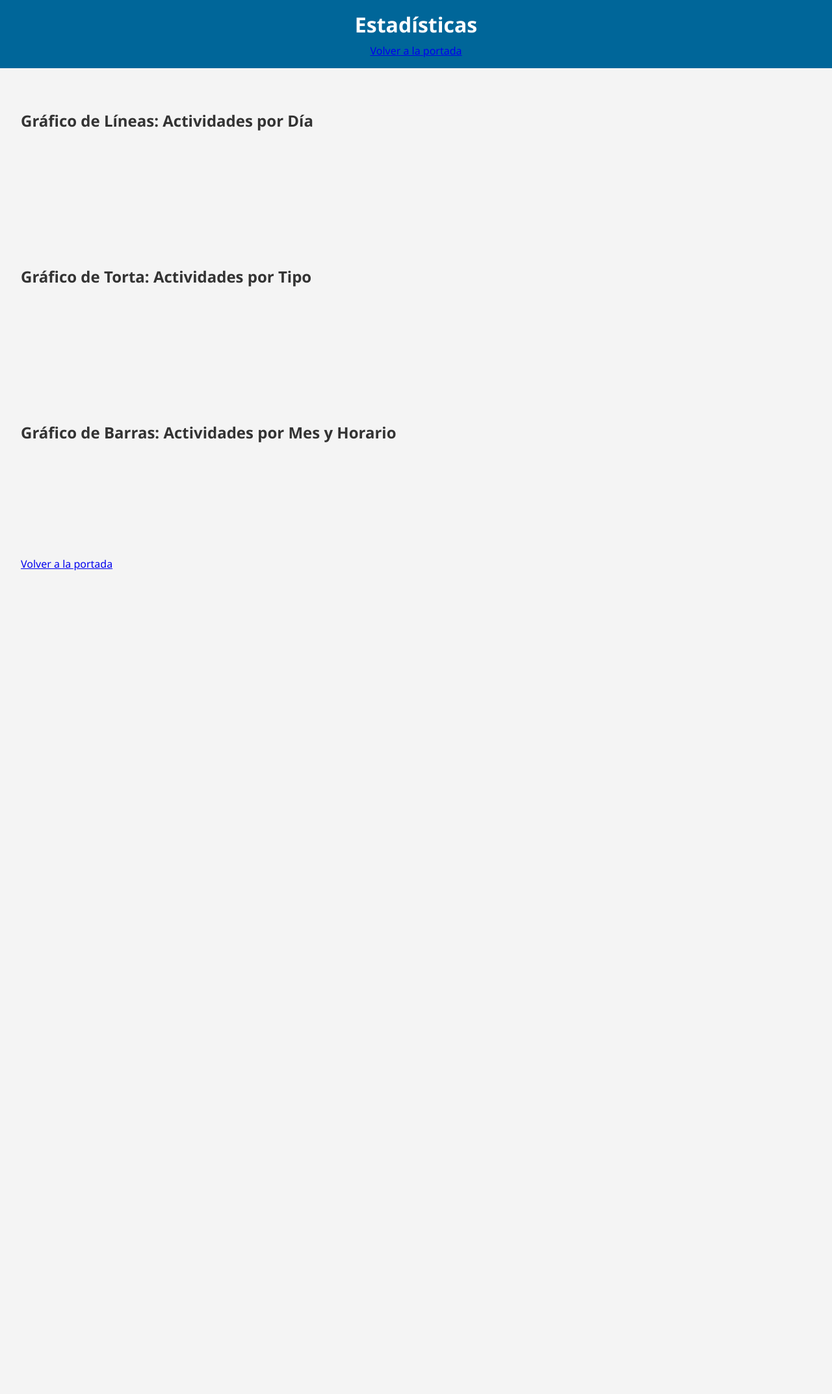
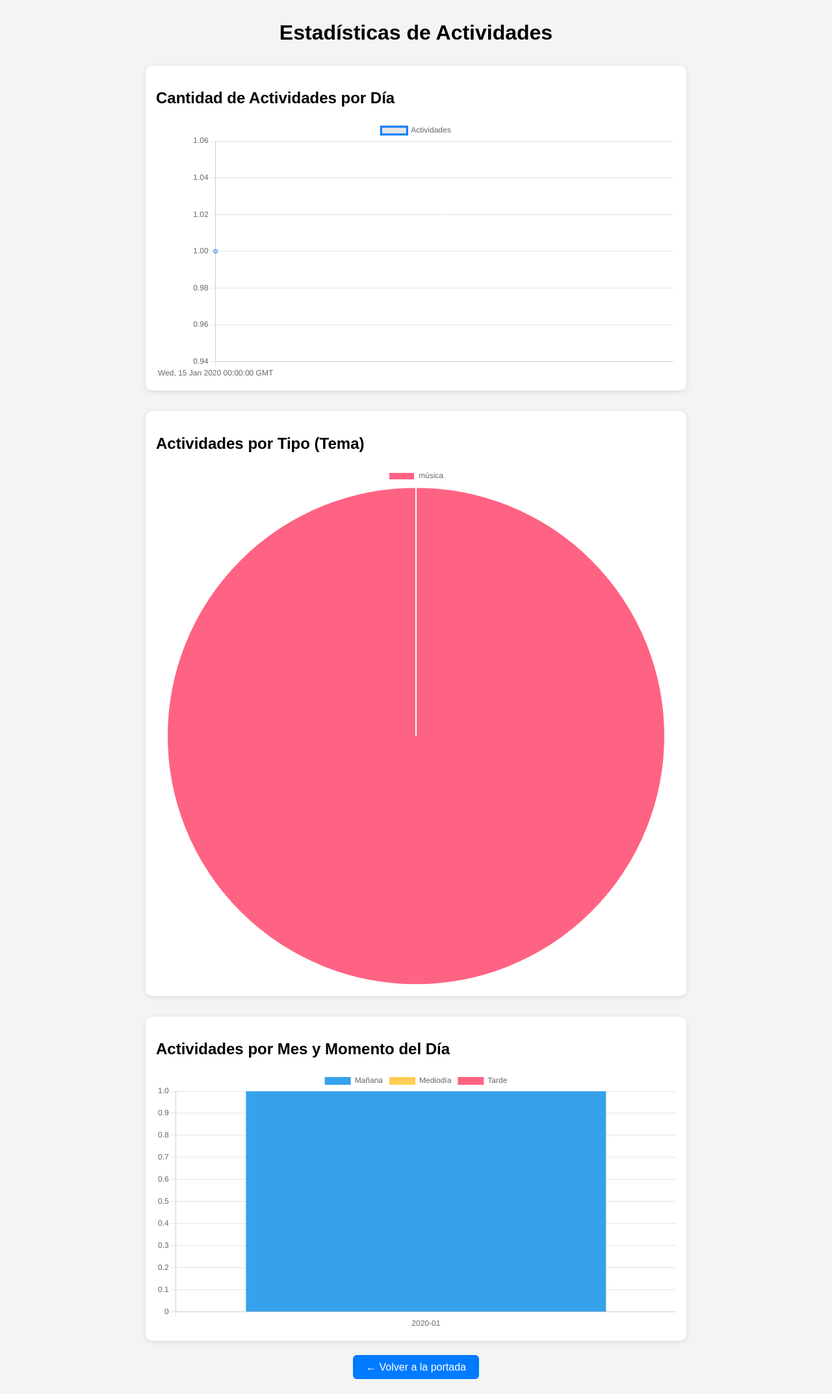
Before and after one commit to juxinxu1/tarea2, a Flask app: page /estadisticas in a window 1280 px wide. Shown: the whole page at 65% size. Before the commit the page ends 878 px from the top, so only its background shows below. Run offline with Flask 3, Linux system fonts and the light colour scheme; tables that the repository leaves empty hold one stand-in row (values such as "Sample post"); a map, chart or similar area stays blank.

Commit message:
Estadisticas y comentarios

```diff
--- a/app.py
+++ b/app.py
@@ -4,8 +4,13 @@
 import hashlib
 import filetype
 import traceback
-from database.db import insert_actividad, insert_contacto, insert_tema, insert_foto, get_all_regiones, get_comunas_by_region, get_last_actividades
+from database.db import (
+    insert_actividad, insert_contacto, insert_tema, insert_foto,
+    get_all_regiones, get_comunas_by_region, get_last_actividades,
+    get_estadisticas, get_conn
+)
 from utils.validations import validate_activity_form
+from datetime import datetime
 
 app = Flask(__name__)
 app.secret_key = "actividad_secreta"
@@ -29,12 +34,14 @@
     comunas = get_comunas_by_region(region_id)
     return jsonify(comunas)
 
-# ---- Páginas web ----
+# ---- Página principal ----
 
 @app.route('/')
 def index():
     actividades = get_last_actividades(5)
     return render_template('index.html', actividades=actividades)
+
+# ---- Agregar actividad ----
 
 @app.route('/agregar_actividad', methods=['GET', 'POST'])
 def agregar_actividad():
@@ -93,14 +100,72 @@
 
     return render_template('agregar_actividad.html')
 
+# ---- Lista de actividades ----
+
 @app.route('/lista_actividades')
 def lista_actividades():
     actividades = get_last_actividades(5)
     return render_template('lista_actividades.html', actividades=actividades)
 
+# ---- API de estadísticas ----
+
+@app.route('/api/estadisticas')
+def api_estadisticas():
+    try:
+        datos = get_estadisticas()
+        return jsonify(datos)
+    except Exception as e:
+        return jsonify({"error": str(e)}), 500
+
 @app.route('/estadisticas')
 def estadisticas():
     return render_template('estadisticas.html')
 
+# ---- Comentarios ----
+
+@app.route('/actividad/<int:actividad_id>/comentarios', methods=['GET'])
+def obtener_comentarios(actividad_id):
+    conexion = get_conn()
+    with conexion.cursor() as cursor:
+        cursor.execute("""
+            SELECT nombre, texto, DATE_FORMAT(fecha, '%%d-%%m-%%Y %%H:%%i') AS fecha
+            FROM comentario
+            WHERE actividad_id = %s
+            ORDER BY fecha DESC
+        """, (actividad_id,))
+        comentarios = cursor.fetchall()
+    conexion.close()
+    return jsonify(comentarios)
+
+@app.route('/actividad/<int:actividad_id>/comentarios', methods=['POST'])
+def agregar_comentario(actividad_id):
+    data = request.get_json()
+    nombre = data.get("nombre", "").strip()
+    texto = data.get("texto", "").strip()
+
+    errores = []
+
+    if not nombre or len(nombre) < 3 or len(nombre) > 80:
+        errores.append("El nombre debe tener entre 3 y 80 caracteres.")
+
+    if not texto or len(texto) < 5:
+        errores.append("El comentario debe tener al menos 5 caracteres.")
+
+    if errores:
+        return jsonify({"errores": errores}), 400
+
+    conexion = get_conn()
+    with conexion.cursor() as cursor:
+        cursor.execute("""
+            INSERT INTO comentario (nombre, texto, fecha, actividad_id)
+            VALUES (%s, %s, NOW(), %s)
+        """, (nombre, texto, actividad_id))
+        conexion.commit()
+    conexion.close()
+
+    return jsonify({"mensaje": "Comentario agregado exitosamente"}), 200
+
+# ---- Run ----
+
 if __name__ == '__main__':
     app.run(debug=True)
--- a/database/db.py
+++ b/database/db.py
@@ -91,3 +91,41 @@
                 LIMIT %s
             """, (limit,))
             return cursor.fetchall()
+
+def get_estadisticas():
+    with get_conn() as conn:
+        with conn.cursor() as cursor:
+            cursor.execute(QUERY_DICT["estadisticas_actividades_por_dia"])
+            actividades_por_dia = cursor.fetchall()
+
+            cursor.execute(QUERY_DICT["estadisticas_actividades_por_tema"])
+            actividades_por_tema = cursor.fetchall()
+
+            cursor.execute(QUERY_DICT["estadisticas_actividades_por_mes_momento"])
+            actividades_por_mes_momento = cursor.fetchall()
+
+    return {
+        "actividades_por_dia": actividades_por_dia,
+        "actividades_por_tema": actividades_por_tema,
+        "actividades_por_mes_momento": actividades_por_mes_momento
+    }
+
+def insert_comentario(nombre, texto, actividad_id):
+    with get_conn() as conn:
+        with conn.cursor() as cursor:
+            cursor.execute("""
+                INSERT INTO comentario (nombre, texto, fecha, actividad_id)
+                VALUES (%s, %s, NOW(), %s)
+            """, (nombre, texto, actividad_id))
+        conn.commit()
+
+def get_comentarios_by_actividad(actividad_id):
+    with get_conn() as conn:
+        with conn.cursor() as cursor:
+            cursor.execute("""
+                SELECT nombre, texto, DATE_FORMAT(fecha, '%%d-%%m-%%Y %%H:%%i') AS fecha
+                FROM comentario
+                WHERE actividad_id = %s
+                ORDER BY fecha DESC
+            """, (actividad_id,))
+            return cursor.fetchall()
--- a/database/querys.json
+++ b/database/querys.json
@@ -6,5 +6,10 @@
   "insert_foto": "INSERT INTO foto (ruta_archivo, nombre_archivo, actividad_id) VALUES (%s, %s, %s)",
   "get_all_regiones": "SELECT id, nombre FROM region ORDER BY nombre",
   "get_comunas_by_region": "SELECT id, nombre FROM comuna WHERE region_id = %s ORDER BY nombre",
-  "get_last_actividades": "SELECT a.id, a.nombre, a.descripcion, a.dia_hora_inicio, MIN(f.ruta_archivo) AS ruta_archivo FROM actividad a LEFT JOIN foto f ON a.id = f.actividad_id GROUP BY a.id ORDER BY a.dia_hora_inicio DESC LIMIT %s"
+  "get_last_actividades": "SELECT a.id, a.nombre, a.descripcion, a.dia_hora_inicio, MIN(f.ruta_archivo) AS ruta_archivo FROM actividad a LEFT JOIN foto f ON a.id = f.actividad_id GROUP BY a.id ORDER BY a.dia_hora_inicio DESC LIMIT %s",
+  "estadisticas_actividades_por_dia": "SELECT DATE(dia_hora_inicio) AS fecha, COUNT(*) AS cantidad FROM actividad GROUP BY fecha ORDER BY fecha",
+  "estadisticas_actividades_por_tema": "SELECT tema, COUNT(*) AS cantidad FROM actividad_tema GROUP BY tema",
+  "estadisticas_actividades_por_mes_momento": "SELECT DATE_FORMAT(dia_hora_inicio, '%Y-%m') AS mes, SUM(CASE WHEN HOUR(dia_hora_inicio) < 12 THEN 1 ELSE 0 END) AS manana, SUM(CASE WHEN HOUR(dia_hora_inicio) BETWEEN 12 AND 16 THEN 1 ELSE 0 END) AS mediodia, SUM(CASE WHEN HOUR(dia_hora_inicio) > 16 THEN 1 ELSE 0 END) AS tarde FROM actividad GROUP BY mes ORDER BY mes",
+  "insert_comentario": "INSERT INTO comentario (nombre, texto, fecha, actividad_id) VALUES (%s, %s, NOW(), %s)",
+  "get_comentarios_por_actividad": "SELECT nombre, texto, fecha FROM comentario WHERE actividad_id = %s ORDER BY fecha DESC"
 }
--- a/static/scripts.js
+++ b/static/scripts.js
@@ -88,4 +88,5 @@
     confirmation.style.display = "none";
     form.style.display = "block";
   });
+
 });
--- a/templates/estadisticas.html
+++ b/templates/estadisticas.html
@@ -2,35 +2,142 @@
 <html lang="es">
 <head>
   <meta charset="UTF-8">
-  <meta name="viewport" content="width=device-width, initial-scale=1.0">
-  <title>Estadísticas</title>
-  <!-- Carga correcta de styles.css -->
-  <link rel="stylesheet" href="{{ url_for('static', filename='styles.css') }}">
+  <title>Estadísticas de Actividades</title>
+  <script src="https://cdn.jsdelivr.net/npm/chart.js"></script>
+  <style>
+    body {
+      font-family: Arial, sans-serif;
+      margin: 2rem;
+      background-color: #f4f4f4;
+    }
+
+    h1 {
+      text-align: center;
+    }
+
+    .chart-container {
+      width: 90%;
+      max-width: 800px;
+      margin: 2rem auto;
+      background: white;
+      padding: 1rem;
+      border-radius: 10px;
+      box-shadow: 0 2px 8px rgba(0,0,0,0.1);
+    }
+
+    .back-button {
+      text-align: center;
+      margin-top: 2rem;
+    }
+
+    .back-button a {
+      background-color: #007BFF;
+      color: white;
+      padding: 10px 20px;
+      text-decoration: none;
+      border-radius: 6px;
+    }
+
+    .back-button a:hover {
+      background-color: #0056b3;
+    }
+  </style>
 </head>
 <body>
-  <header>
-    <h1>Estadísticas</h1>
-    <a href="{{ url_for('index') }}">Volver a la portada</a>
-  </header>
 
-  <main>
-    <section id="estadisticas-charts">
-      <h2>Gráfico de Líneas: Actividades por Día</h2>
-      <canvas id="chart-line"></canvas>
+  <h1>Estadísticas de Actividades</h1>
 
-      <h2>Gráfico de Torta: Actividades por Tipo</h2>
-      <canvas id="chart-pie"></canvas>
+  <div class="chart-container">
+    <h2>Cantidad de Actividades por Día</h2>
+    <canvas id="lineChart"></canvas>
+  </div>
 
-      <h2>Gráfico de Barras: Actividades por Mes y Horario</h2>
-      <canvas id="chart-bar"></canvas>
-    </section>
-    <a href="{{ url_for('index') }}" class="back-link">Volver a la portada</a>
-  </main>
+  <div class="chart-container">
+    <h2>Actividades por Tipo (Tema)</h2>
+    <canvas id="pieChart"></canvas>
+  </div>
 
-  <!-- Se incluye Chart.js desde CDN -->
-  <script src="https://cdn.jsdelivr.net/npm/chart.js"></script>
+  <div class="chart-container">
+    <h2>Actividades por Mes y Momento del Día</h2>
+    <canvas id="barChart"></canvas>
+  </div>
 
-  <!-- Carga correcta del script.js -->
-  <script src="{{ url_for('static', filename='scripts.js') }}"></script>
+  <div class="back-button">
+    <a href="{{ url_for('index') }}">← Volver a la portada</a>
+  </div>
+
+  <script>
+    async function cargarDatos() {
+      const response = await fetch('/api/estadisticas');
+      const data = await response.json();
+
+      // Gráfico de líneas
+      new Chart(document.getElementById('lineChart'), {
+        type: 'line',
+        data: {
+          labels: data.actividades_por_dia.map(d => d.fecha),
+          datasets: [{
+            label: 'Actividades',
+            data: data.actividades_por_dia.map(d => d.cantidad),
+            fill: false,
+            borderColor: '#007BFF',
+            tension: 0.1
+          }]
+        }
+      });
+
+      // Gráfico de torta
+      new Chart(document.getElementById('pieChart'), {
+        type: 'pie',
+        data: {
+          labels: data.actividades_por_tema.map(t => t.tema),
+          datasets: [{
+            data: data.actividades_por_tema.map(t => t.cantidad),
+            backgroundColor: ['#FF6384', '#36A2EB', '#FFCE56', '#4BC0C0', '#9966FF']
+          }]
+        }
+      });
+
+      // Gráfico de barras por mes y momento del día
+      const labels = data.actividades_por_mes_momento.map(e => e.mes);
+      const manana = data.actividades_por_mes_momento.map(e => e.manana);
+      const mediodia = data.actividades_por_mes_momento.map(e => e.mediodia);
+      const tarde = data.actividades_por_mes_momento.map(e => e.tarde);
+
+      new Chart(document.getElementById('barChart'), {
+        type: 'bar',
+        data: {
+          labels: labels,
+          datasets: [
+            {
+              label: 'Mañana',
+              data: manana,
+              backgroundColor: '#36A2EB'
+            },
+            {
+              label: 'Mediodía',
+              data: mediodia,
+              backgroundColor: '#FFCE56'
+            },
+            {
+              label: 'Tarde',
+              data: tarde,
+              backgroundColor: '#FF6384'
+            }
+          ]
+        },
+        options: {
+          responsive: true,
+          scales: {
+            x: { stacked: true },
+            y: { stacked: true }
+          }
+        }
+      });
+    }
+
+    window.onload = cargarDatos;
+  </script>
+
 </body>
 </html>
```
Also changed, not shown: database/tabla-comentario.sql (added, +14 -0 lines), templates/index.html (+93 -1 lines), static/uploads/eedd73c93135185e38ee7d6310e025e8273ae2fb6d17b4718cd494ef0d73ca16.jpg (added).
